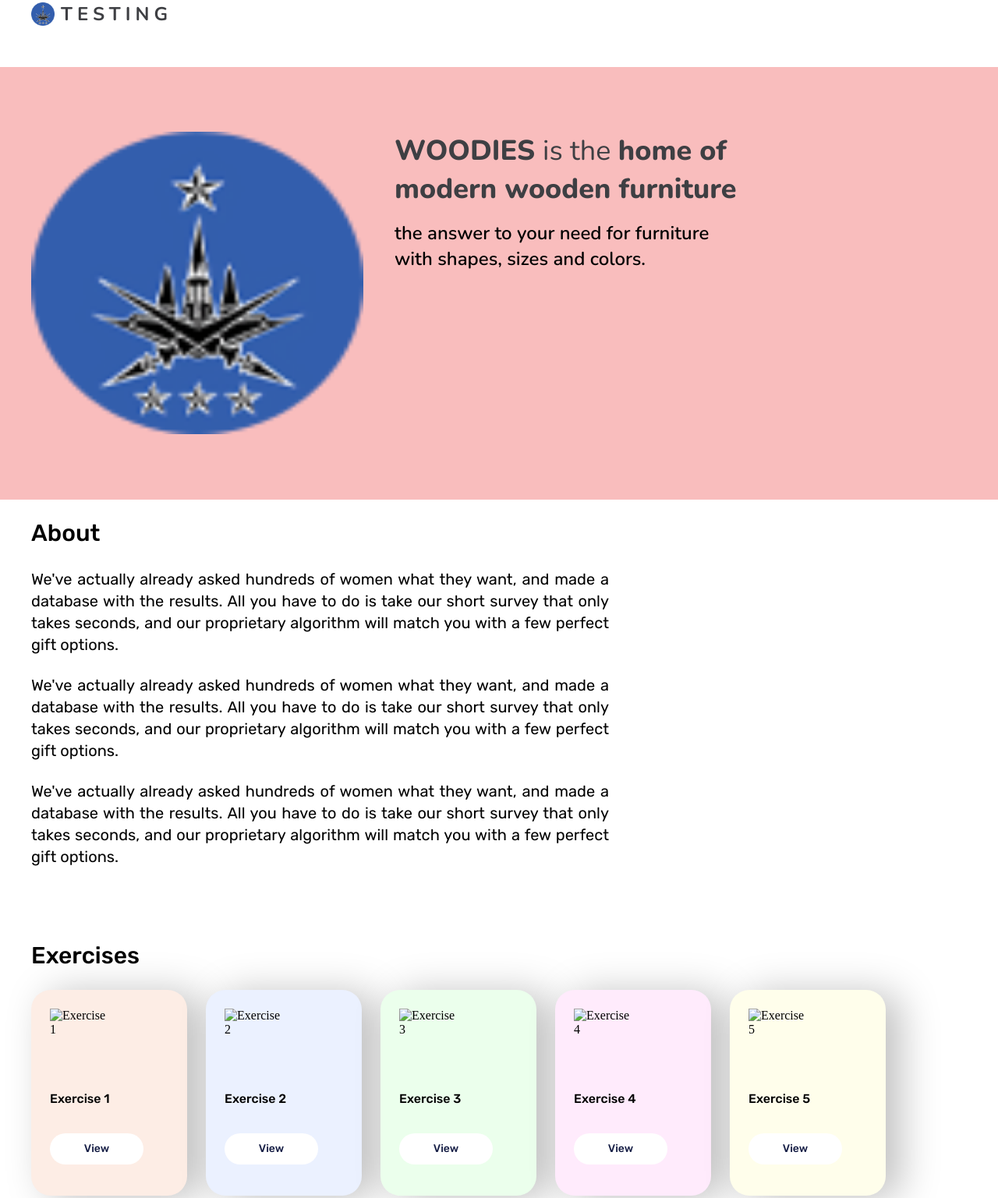
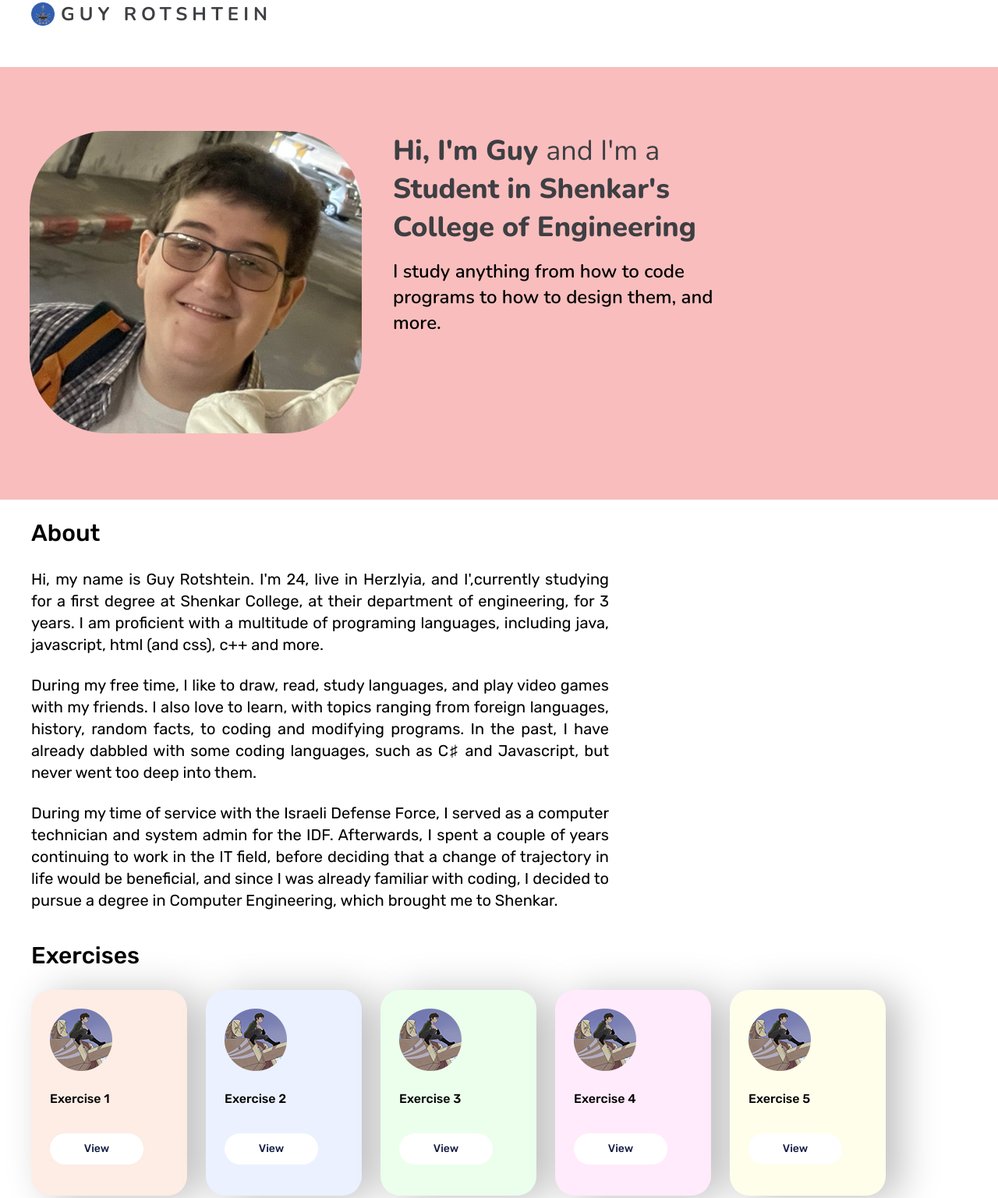
Before and after one commit to GuyRotshtein/dev_95_ex2, a plain HTML site: page index.html in a window 1280 px wide. Shown: the part 37-1574 px from the top of the page at 78% size. Drawn offline with nearby package versions, Linux system fonts and the light colour scheme.

Commit message:
Updated page with CONTENT, added the missing images and ironed out some bugs

```diff
--- a/css/style.css
+++ b/css/style.css
@@ -53,11 +53,12 @@ header div{
     display: flex;
 }
 #top-panel img{
-    margin-top: 83px;
-    margin-left: 40px;
+    display: block;
+    margin-left: 38px;
+    margin-top: 82px;
     width: 426px;
     height: 388px;
-
+    border-radius: 100px;
 }
 #top-panel aside{
     margin-top: 83px;
--- a/index.html
+++ b/index.html
@@ -10,15 +10,15 @@
 <body>
 <header>
     <div>
-        <a href="#" id="logo"><span>TESTING</span></a>
+        <a href="#" id="logo"><span>GUY ROTSHTEIN</span></a>
     </div>
 </header>
 <main>
     <section id="top-panel">
-        <img src="./images/logo-88.png" alt="logo" title="logo">
+        <img src="./images/guy-about.png" alt="Hi, I'm Guy, nice to meet you" title="Hi, I'm Guy, nice to meet you">
         <aside>
-            <h1>WOODIES </h1><h2>is the </h2><h1>home of modern wooden furniture</h1>
-            <p>the answer to your need for furniture with shapes, sizes and colors.</p>
+            <h1>Hi, I&apos;m Guy </h1><h2>and I&apos;m a </h2><h1>Student in Shenkar&apos;s College of Engineering</h1>
+            <p>I study anything from how to code programs to how to design them, and more.</p>
         </aside>
     </section>
     <div id="wrapper">
@@ -26,13 +26,21 @@
             <h2>About</h2>
             <span>
                 <p>
-                    We&apos;ve actually already asked hundreds of women what they want, and made a database with the results. All you have to do is take our short survey that only takes seconds, and our proprietary algorithm will match you with a few perfect gift options.
+                    Hi, my name is Guy Rotshtein. I&apos;m 24, live in Herzlyia, and I&apos;,currently studying for a
+                    first degree at Shenkar College, at their department of engineering, for 3 years. I am proficient
+                    with a multitude of programing languages, including java, javascript, html (and css), c++ and more.
                 </p>
                 <p>
-                    We&apos;ve actually already asked hundreds of women what they want, and made a database with the results. All you have to do is take our short survey that only takes seconds, and our proprietary algorithm will match you with a few perfect gift options.
+                    During my free time, I like to draw, read, study languages, and play video games with my friends.
+                    I also love to learn, with topics ranging from foreign languages, history, random facts, to coding
+                    and modifying programs. In the past, I have already dabbled with some coding languages, such as
+                    C&sharp; and Javascript, but never went too deep into them.
                 </p>
                 <p>
-                    We&apos;ve actually already asked hundreds of women what they want, and made a database with the results. All you have to do is take our short survey that only takes seconds, and our proprietary algorithm will match you with a few perfect gift options.
+                    During my time of service with the Israeli Defense Force, I served as a computer technician and
+                    system admin for the IDF. Afterwards, I spent a couple of years continuing to work in the IT field,
+                    before deciding that a change of trajectory in life would be beneficial, and since I was already
+                    familiar with coding, I decided to pursue a degree in Computer Engineering, which brought me to Shenkar.
                 </p>
             </span>
         </section>
@@ -40,27 +48,27 @@
             <h2>Exercises</h2>
             <span>
                 <article class="exercise-1">
-                    <img src="./images/" alt="Exercise 1" title="Exercise 1">
+                    <img src="./images/ex-icon.png" alt="Exercise 1" title="Exercise 1">
                     <p>Exercise 1</p>
                     <a href="./#">View</a>
                 </article>
                 <article class="exercise-2" >
-                    <img src="./images/" alt="Exercise 2" title="Exercise 2">
+                    <img src="./images/ex-icon.png" alt="Exercise 2" title="Exercise 2">
                     <p>Exercise 2</p>
                     <a href="./#">View</a>
                 </article>
                 <article class="exercise-3">
-                    <img src="./images/" alt="Exercise 3" title="Exercise 3">
+                    <img src="./images/ex-icon.png" alt="Exercise 3" title="Exercise 3">
                     <p>Exercise 3</p>
                     <a href="./#">View</a>
                 </article>
                 <article class="exercise-4">
-                    <img src="./images/" alt="Exercise 4" title="Exercise 4">
+                    <img src="./images/ex-icon.png" alt="Exercise 4" title="Exercise 4">
                     <p>Exercise 4</p>
                     <a href="./#">View</a>
                 </article>
                 <article class="exercise-5">
-                    <img src="./images/" alt="Exercise 5" title="Exercise 5">
+                    <img src="./images/ex-icon.png" alt="Exercise 5" title="Exercise 5">
                     <p>Exercise 5</p>
                     <a href="./#">View</a>
                 </article>
```
Also changed, not shown: images/ex-icon.png (added), images/guy-about.png (added).
